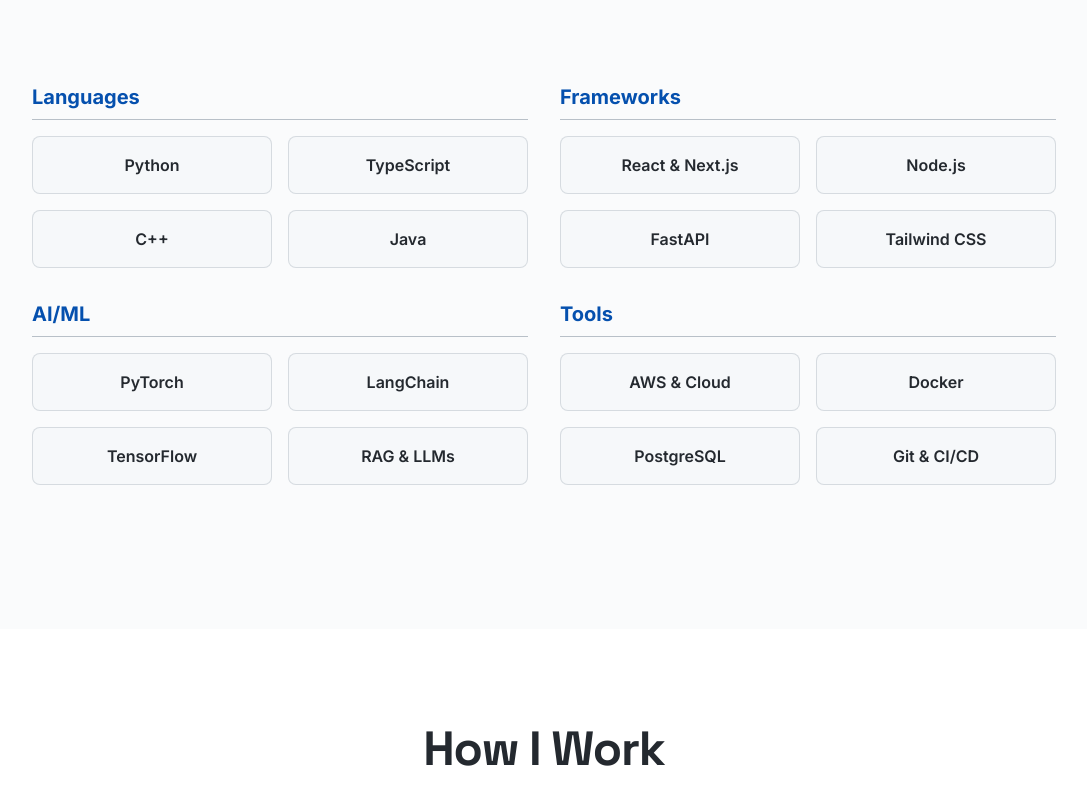
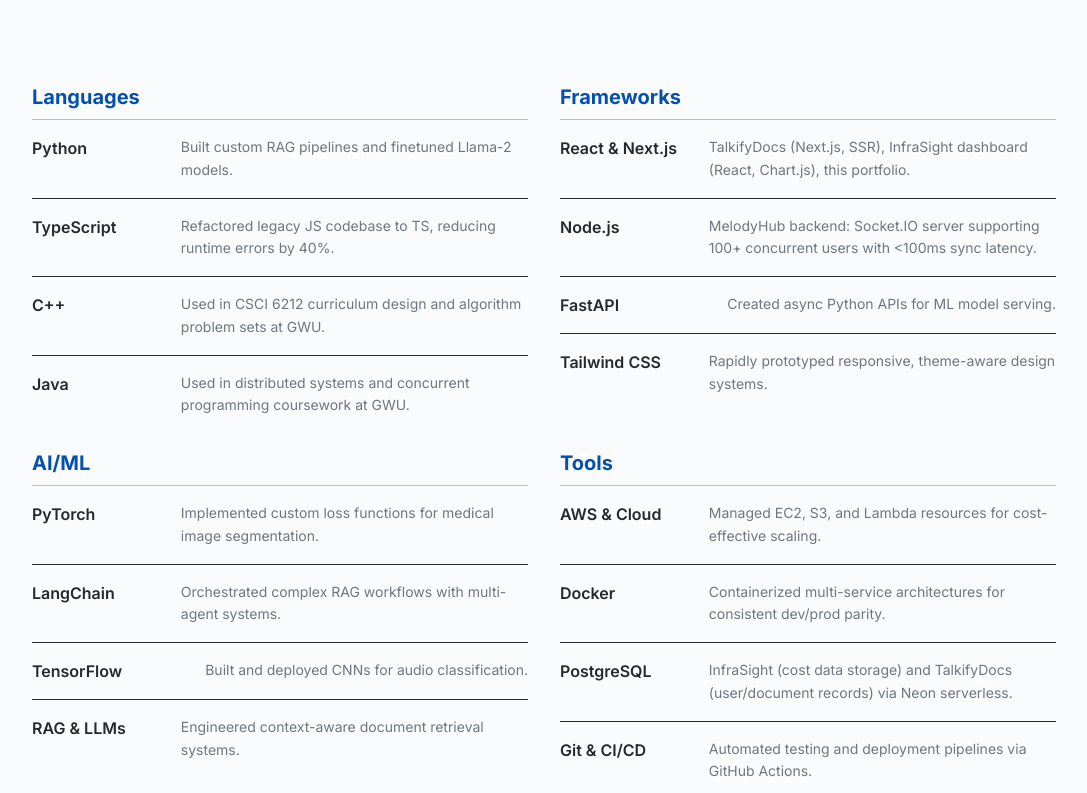
Before and after one commit to aabhiyann/portfolio-abhiyan, a React (Vite) app: page /about in a window 1280 px wide. Shown: the part 4600-5393 px from the top of the page, without its empty margins (96-1183 px from the left). Built offline with nearby package versions, Linux system fonts and the light colour scheme.

Commit message:
refactor: simplify skills matrix into readable capability lists

```diff
--- a/src/components/SkillsMatrix.tsx
+++ b/src/components/SkillsMatrix.tsx
@@ -4,9 +4,7 @@ import { motion, AnimatePresence } from "framer-motion";
 interface Skill {
   name: string;
   category: "Languages" | "Frameworks" | "Tools" | "AI/ML";
-  proficiency: number; // 1-100
-  icon?: string; // URL or simplified component logic
-  description: string; // The "Skill in Action" text
+  description: string;
 }
 
 const skills: Skill[] = [
@@ -14,27 +12,23 @@ const skills: Skill[] = [
   {
     name: "Python",
     category: "Languages",
-    proficiency: 98,
     description: "Built custom RAG pipelines and finetuned Llama-2 models.",
   },
   {
     name: "TypeScript",
     category: "Languages",
-    proficiency: 95,
     description:
       "Refactored legacy JS codebase to TS, reducing runtime errors by 40%.",
   },
   {
     name: "C++",
     category: "Languages",
-    proficiency: 85,
     description:
       "Used in CSCI 6212 curriculum design and algorithm problem sets at GWU.",
   },
   {
     name: "Java",
     category: "Languages",
-    proficiency: 90,
     description:
       "Used in distributed systems and concurrent programming coursework at GWU.",
   },
@@ -42,89 +36,75 @@ const skills: Skill[] = [
   {
     name: "React & Next.js",
     category: "Frameworks",
-    proficiency: 95,
     description:
       "TalkifyDocs (Next.js, SSR), InfraSight dashboard (React, Chart.js), this portfolio.",
   },
   {
     name: "Node.js",
     category: "Frameworks",
-    proficiency: 92,
     description:
       "MelodyHub backend: Socket.IO server supporting 100+ concurrent users with <100ms sync latency.",
   },
   {
     name: "FastAPI",
     category: "Frameworks",
-    proficiency: 90,
     description: "Created async Python APIs for ML model serving.",
   },
   {
     name: "Tailwind CSS",
     category: "Frameworks",
-    proficiency: 98,
     description: "Rapidly prototyped responsive, theme-aware design systems.",
   },
   // AI/ML
   {
     name: "PyTorch",
     category: "AI/ML",
-    proficiency: 90,
     description:
       "Implemented custom loss functions for medical image segmentation.",
   },
   {
     name: "LangChain",
     category: "AI/ML",
-    proficiency: 95,
     description: "Orchestrated complex RAG workflows with multi-agent systems.",
   },
   {
     name: "TensorFlow",
     category: "AI/ML",
-    proficiency: 85,
     description: "Built and deployed CNNs for audio classification.",
   },
   {
     name: "RAG & LLMs",
     category: "AI/ML",
-    proficiency: 92,
     description: "Engineered context-aware document retrieval systems.",
   },
   // Tools
   {
     name: "AWS & Cloud",
     category: "Tools",
-    proficiency: 88,
     description:
       "Managed EC2, S3, and Lambda resources for cost-effective scaling.",
   },
   {
     name: "Docker",
     category: "Tools",
-    proficiency: 90,
     description:
       "Containerized multi-service architectures for consistent dev/prod parity.",
   },
   {
     name: "PostgreSQL",
     category: "Tools",
-    proficiency: 92,
     description:
       "InfraSight (cost data storage) and TalkifyDocs (user/document records) via Neon serverless.",
   },
   {
     name: "Git & CI/CD",
     category: "Tools",
-    proficiency: 95,
     description:
       "Automated testing and deployment pipelines via GitHub Actions.",
   },
 ];
 
 const SkillsMatrix: React.FC = () => {
-  const [hoveredSkill, setHoveredSkill] = useState<string | null>(null);
-
   const categories = Array.from(new Set(skills.map((s) => s.category)));
 
   const [openCategory, setOpenCategory] = useState<string | null>(
@@ -167,7 +147,7 @@ const SkillsMatrix: React.FC = () => {
                   openCategory === category ? "block" : "hidden"
                 } md:block`}
               >
-                <div className="grid grid-cols-2 gap-4">
+                <div className="space-y-4">
                   {skills
                     .filter((s) => s.category === category)
                     .map((skill) => (
@@ -175,37 +155,16 @@ const SkillsMatrix: React.FC = () => {
                         key={skill.name}
                         initial={{ opacity: 0 }}
                         animate={{ opacity: 1 }}
-                        className="relative bg-bg-surface border border-border-primary/50 p-4 rounded-lg cursor-default group"
-                        onMouseEnter={() => setHoveredSkill(skill.name)}
-                        onMouseLeave={() => setHoveredSkill(null)}
-                        whileHover={{
-                          scale: 1.02,
-                          borderColor: "var(--accent-primary)",
-                        }}
+                        className="border-b border-border-primary/60 pb-4 last:border-b-0 last:pb-0"
                       >
-                        {/* Skill Name */}
-                        <div className="flex items-center justify-center">
-                          <span className="font-semibold text-text-primary text-center">
+                        <div className="flex flex-col gap-2 md:flex-row md:items-start md:justify-between">
+                          <span className="font-semibold text-text-primary">
                             {skill.name}
                           </span>
+                          <p className="text-sm text-text-muted leading-relaxed md:max-w-[70%]">
+                            {skill.description}
+                          </p>
                         </div>
-
-                        {/* Hover Tooltip - "Skill in Action" */}
-                        <AnimatePresence>
-                          {hoveredSkill === skill.name && (
-                            <motion.div
-                              initial={{ opacity: 0, y: 10, scale: 0.95 }}
-                              animate={{ opacity: 1, y: 0, scale: 1 }}
-                              exit={{ opacity: 0, y: 10, scale: 0.95 }}
-                              transition={{ duration: 0.2 }}
-                              className="absolute inset-0 z-10 btn-primary p-4 rounded-lg flex items-center justify-center text-center shadow-xl backdrop-blur-sm"
-                            >
-                              <p className="text-sm font-medium leading-tight">
-                                "{skill.description}"
-                              </p>
-                            </motion.div>
-                          )}
-                        </AnimatePresence>
                       </motion.div>
                     ))}
                 </div>
```
